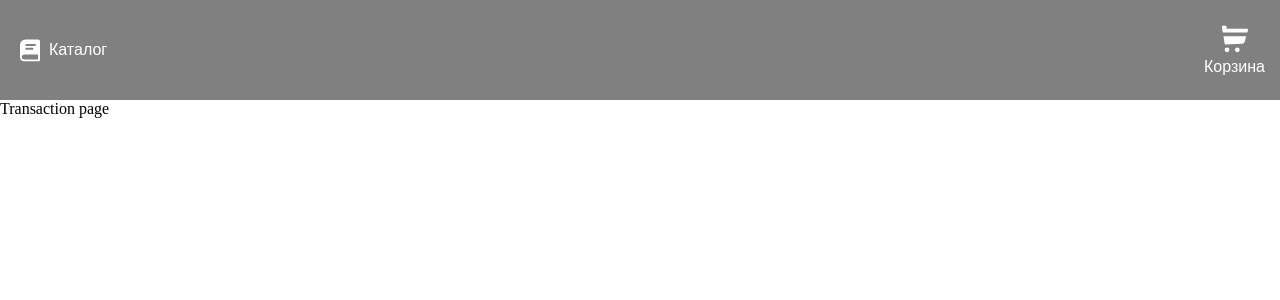
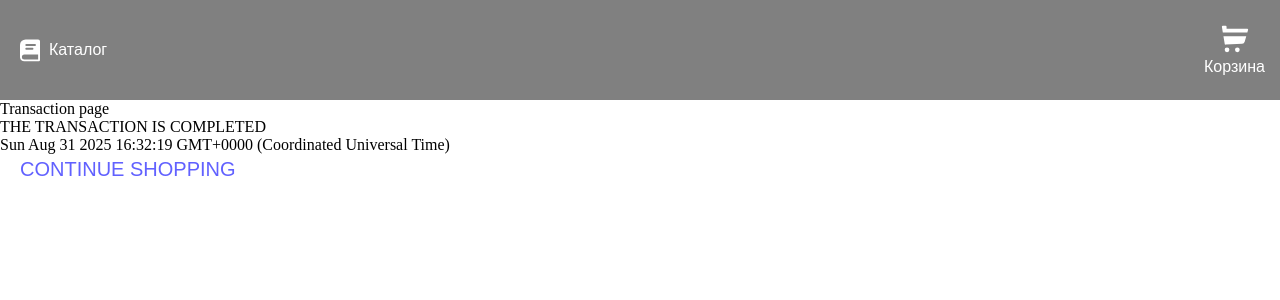
Before and after one commit to RenatAllakhyarov/frontend-template, a Next.js app: page /transaction in a window 1280 px wide. Shown: the top 300 px of the page. Built offline with nearby package versions, Linux system fonts and the light colour scheme; no server answers.

Commit message:
feat: Created mock data for test transaction page

```diff
--- a/src/app/transaction/page.tsx
+++ b/src/app/transaction/page.tsx
@@ -1,11 +1,12 @@
 'use client'
 
+import TransactionInfoPage from "@components/TransactionInfoPage";
 import Cart from "@domains/cart";
 
-const TransactionPage = (cart: Cart) => {
+const TransactionPage = () => {
+    const cart = new Cart();
 
-
-    return <div>Transaction page</div>
+    return <TransactionInfoPage cart={cart}/>
 }
 
 export default TransactionPage;
--- /dev/null
+++ b/src/components/TransactionInfoPage/index.tsx
@@ -0,0 +1,66 @@
+"use client"
+
+import Cart from "@domains/cart";
+import StyledButton from "@components/StyledButton";
+import { redirect } from "next/navigation";
+import { IProduct } from "@domains/product";
+
+const MockData: IProduct[] = [
+    {
+        id: "0",
+        title: "FNAF WORLD",
+        author: "SCOT CAWTON",
+        price: 1987,
+        description: "sex",
+        stock: 10,
+        createdAt: "1987"
+    },
+    {
+        id: "0",
+        title: "FNAF WORLD",
+        author: "SCOT CAWTON",
+        price: 1987,
+        description: "sex",
+        stock: 10,
+        createdAt: "1987"
+    },
+    {
+        id: "0",
+        title: "FNAF WORLD",
+        author: "SCOT CAWTON",
+        price: 1987,
+        description: "sex",
+        stock: 10,
+        createdAt: "1987"
+    },
+]
+
+interface ITransactionInfoPageProps {
+    cart: Cart
+}
+
+const TransactionInfoPage = ({
+    cart
+}: ITransactionInfoPageProps) => {
+    if(cart === undefined) {
+        return <div>ERROR</div>
+    }
+
+    cart.addProduct(MockData[0]);
+    cart.addProduct(MockData[1]);
+    cart.addProduct(MockData[2]);
+
+    const transactionDate = Date();
+
+    return(
+        <div className="transaction-page-container">
+            <div>Transaction page</div>
+            <div>THE TRANSACTION IS COMPLETED</div>
+            <div>{transactionDate}</div>
+
+            <StyledButton label="Continue shopping" onClick={()=>redirect("/market")}/>
+        </div>
+    )
+}
+
+export default TransactionInfoPage;
--- /dev/null
+++ b/src/components/TransactionInfoPage/style.css
@@ -0,0 +1,7 @@
+.transaction-page-container {
+    position: relative;
+    top: 100px;
+    height: calc(100vh - 100px);
+    width: 100vw;
+    background-color: blue;
+}
```
